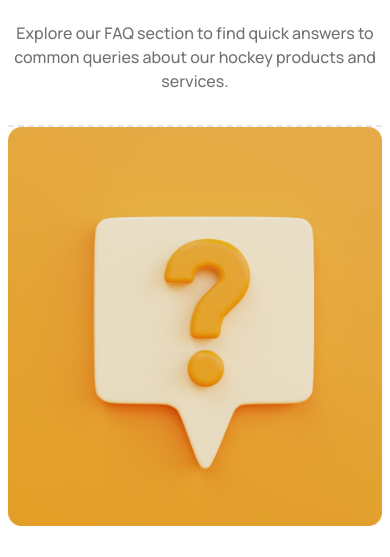
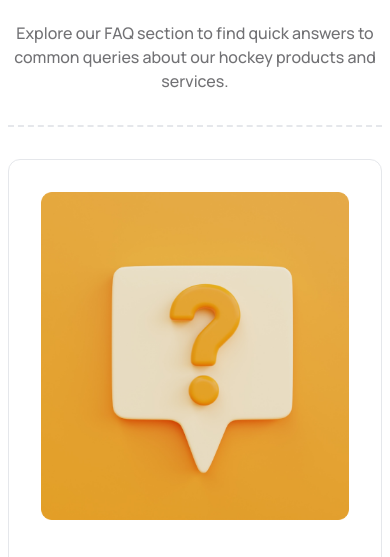
Before and after one commit to abunaim5/hockeys, a plain HTML site: page index.html in a window 390 px wide. Shown: the part 6509-7066 px from the top of the page. Drawn offline with nearby package versions, Linux system fonts and the light colour scheme.

Commit message:
finished clients question section with responsive all devices

```diff
--- a/index.html
+++ b/index.html
@@ -512,7 +512,7 @@
             </div>
         </section>
         <!-- clients question section start -->
-        <section class="max-w-[73.125rem] mx-auto p-2 mt-1 md:mt-14 divide-y-2 divide-dashed">
+        <section class="max-w-[73.125rem] mx-auto p-2 mt-1 md:mt-14 divide-y-2 divide-dashed ">
             <div></div>
             <div class="text-center space-y-6 py-8">
                 <h3 class="text-4xl text-color-black font-extrabold">Clients Question</h3>
@@ -520,8 +520,10 @@
                     common queries about our hockey products and services.
                 </p>
             </div>
-            <div class="flex items-center justify-center flex-col md:flex-row gap-10">
-                <div class="flex-1">
+            <div class="py-8">
+                <div
+                    class="flex items-center justify-center flex-col lg:flex-row gap-10 p-8 border border-gray-200 rounded-xl">
+                    <div class="">
                         <img src="images/faq.png" alt="faq">
                     </div>
                     <!-- faq section -->
@@ -554,7 +556,8 @@
                                 Private Lessons
                             </div>
                             <div class="collapse-content">
-                            <p>Private hockey lessons offer personalized and focused training experiences tailored to
+                                <p>Private hockey lessons offer personalized and focused training experiences tailored
+                                    to
                                     individual players' needs.</p>
                             </div>
                         </div>
@@ -576,7 +579,8 @@
                                 Booking
                             </div>
                             <div class="collapse-content">
-                            <p>Booking, in a general sense, refers to the process of reserving or securing a service,
+                                <p>Booking, in a general sense, refers to the process of reserving or securing a
+                                    service,
                                     resource, or appointment for a specific date and time.</p>
                             </div>
                         </div>
@@ -593,6 +597,7 @@
                         </div>
                     </div>
                 </div>
+            </div>
         </section>
     </main>
     <footer>
```
Lines whose indentation alone changed are shown as unchanged.
